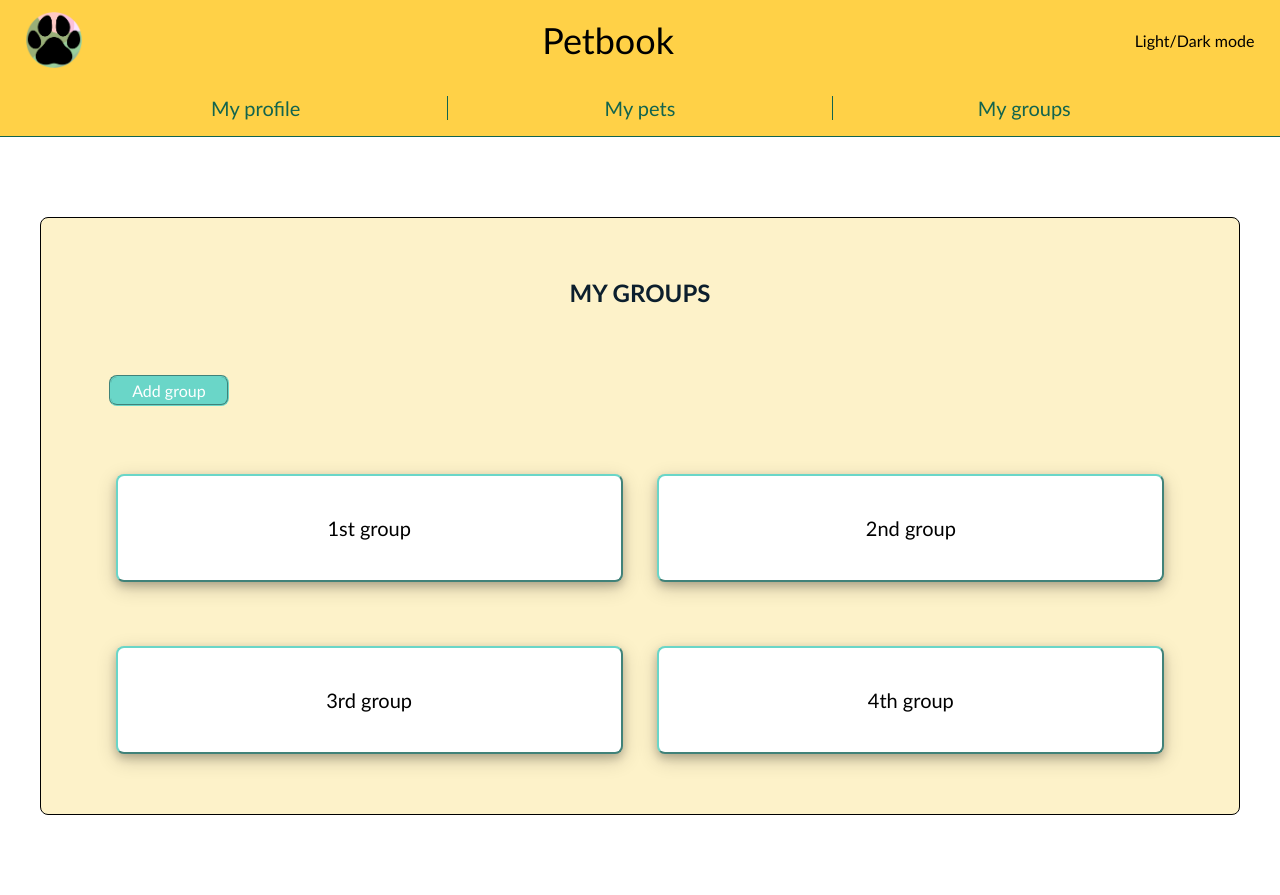
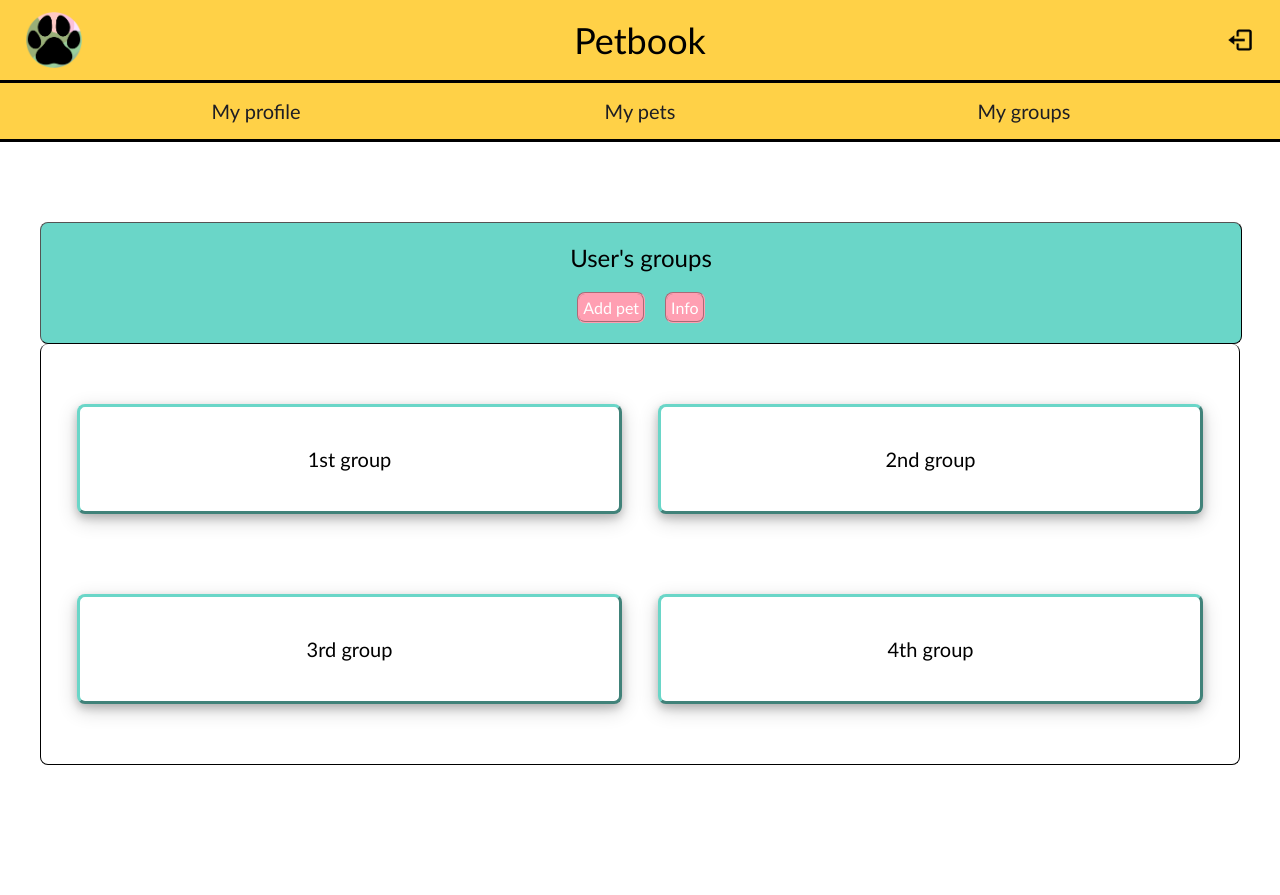
Before and after one commit to radu781/Pet-Smart-Manager, a PHP site: page /mygroups.html in a window 1280 px wide. After the commit the page ends 765 px from the top, so only its background shows below. Run offline with PHP 8.4, Linux system fonts and the light colour scheme.

Commit message:
Update frontend

```diff
--- a/mygroups.html
+++ b/mygroups.html
@@ -8,7 +8,8 @@
     <link href="styles/global.css" rel="stylesheet">
     <link href="styles/sofron.css" rel="stylesheet">
     <link rel="icon" href="../resources/icon.png" type="image/x-icon">
-    <title>Petbook</title>
+    <script src="scripts/sofron-info_display.js" defer></script>
+    <title>Petbook | My groups</title>
 </head>
 
 <body>
@@ -17,7 +18,10 @@
             <img src="resources/icon.png" alt="Logo">
         </div>
         <div class="site_name"><a class="site_name" href="homepage.html"><strong>Petbook</strong></a></div>
-        <div class="display_mode">Light/Dark mode</div>
+        <ul class="header_options">
+            <div class="display_mode">Light/Dark mode</div>
+            <div class="log_out"><img class="log_out" src="resources/logout.png"></div>
+        </ul>
     </header>
     <nav>
         <ul class="menu">
@@ -45,11 +49,18 @@
     </nav>
 
     <div class="main-content">
-        <h2 class="default-title">My groups</h2>
         <div class="panel">
-            <a class="link new_group" href="new_group.html">
-                <p class="command">Add group</p>
-            </a>
+            <h3 class="subtitle">User's groups</h3>
+            <div class="commands">
+                <a class="link new_pet" href="new_pet.html">
+                    <p class="command">Add pet</p>
+                </a>
+                <p class="command info" id="info">Info</p>
+                <div class="informations">
+                    <p class="info">Here are your groups.</p>
+                    <p class="info">You can add new groups, edit the existing ones and delete them.</p>
+                </div>
+            </div>
         </div>
         <div class="groups">
             <div class="group">
--- /dev/null
+++ b/scripts/sofron-info_display.js
@@ -0,0 +1,8 @@
+const infoButton = document.getElementById("info");
+var infoPanel = document.querySelectorAll(".informations");
+
+infoButton.addEventListener('click', () => {
+    for(let index = 0; index < infoPanel.length; index++)
+        infoPanel[index].classList.toggle('display');
+    infoButton.classList.toggle('accessed');
+})
--- a/styles/global.css
+++ b/styles/global.css
@@ -11,6 +11,7 @@ body {
 
 :root {
     --darkblue: #0C1F2D;
+    --lightbrown: #EDD382;
     --darkgreen: #12644E;
     --lightgreen: #6AD6C8;
     --yellow: #FDF2C9;
@@ -34,40 +35,58 @@ header {
 
 
 /* header elements */
-
 div.site_logo {
+    flex-basis: 10%;
     height: 3.5rem;
     width: 3.5rem;
 }
-
 img {
     max-width: 100%;
     max-height: 100%;
 }
 
 div.site_name {
+    flex-basis: 80%;
     font-size: 2.25rem;
+    text-align: center;
 }
-div.site_name:hover{
-    transform: scale(1.05);
-    transition: 200ms;
-}
-
 a.site_name {
     text-decoration: none;
     color: black;
 }
 
+ul.header_options{
+    flex-basis:10%;
+    display: flex;
+    flex-direction: row;
+    flex-wrap: nowrap;
+    justify-content: center;
+    align-items: center;
+}
 div.display_mode {
+    display: none;
     font-size: 1 rem;
     color: black;
+    flex-basis: 0%;
+}
+div.log_out{
+    flex-basis:100%;
+    display: flex;
+    flex-direction: row;
+    align-items: center;
+    justify-content: right;
+}
+img.log_out{
+    width: 1.75rem;
+    height: 1.75rem;
+    cursor: pointer;
 }
 
 
 /* navigation zone */
-
 nav {
-    border-bottom: 0.1rem solid var(--darkgreen);
+    border-top: 0.2rem solid black;
+    border-bottom: 0.2rem solid black;
     background-color: var(--orange);
     height: 3.5rem;
     display: flex;
@@ -75,18 +94,12 @@ nav {
     flex-wrap: nowrap;
     justify-content: center;
 }
-nav:hover {
-    outline: 0.2rem solid var(--darkgreen);
-    transition: 100ms;
-}
-
 
 /* navigation elements */
-
 ul.menu{
     padding: 0rem;
     list-style: none;
-    width: 90%;
+    width: 100%;
     display: flex;
     flex-direction: row;
     flex-wrap: nowrap;
@@ -94,37 +107,21 @@ ul.menu{
     align-items: center;
 }
 li.normal{
+    flex-basis: 20%;
+    border-radius: 0.5rem;
     font-size: 1.25rem;
     text-align: center;
-    flex-grow: 1;
-    flex-basis: 0;
-}
-li.option_my_profile:hover {
-    color: black;
-    transition: 350ms;
-}
-li.option_my_pets{
-    border-left: 0.1rem solid var(--darkgreen);
-    border-right: 0.1rem solid var(--darkgreen);
-}
-li.option_my_pets:hover{
-    color: black;
-    transition: 350ms;
-}
-li.option_my_groups:hover {
-    color: black;
-    transition: 350ms;
 }
 li.phone{
     display: none;
 }
-
 a.link_for_menu{
     text-decoration: none;
-    color: var(--darkgreen);
+    color: var(--black);
 }
 a.link_for_menu:hover{
-    color: black;
+    color: var(--yellow);
+    transition: all 350ms ease-out;
 }
 
 
@@ -165,6 +162,19 @@ a.link_for_menu:hover{
     }
 }
 
+/* responsive header */
+@media (max-width: 600px) {
+    /* schimb logo-ul la dimensiune */
+    div.site_logo{
+        flex-basis: 25%;
+    }
+    div.site_name{
+        flex-basis: 50%;
+    }
+    ul.header_options{
+        flex-basis: 25%;
+    }
+}
 @media (max-width: 500px) {
     ul.menu{
         width: 100%;
--- a/styles/sofron.css
+++ b/styles/sofron.css
@@ -1,21 +1,30 @@
 :root {
+    --black: #1E1E24;
+    --pink: #FF9FB2;
+    --pinkhover: #FFC2CE;
+    --blue: #0B3954;
+    --purple: #8963BA;
+
     --darkblue: #0C1F2D;
     --darkgreen: #12644E;
     --lightgreen: #6AD6C8;
     --lightgreenhover: #78f0e0;
     --yellow: #FDF2C9;
     --orange: #FFD147;
+    --orangehover: #FFDB70;
 }
 
 /* content - general */
 body{
-    background-color: white;
+    background-color: var(--white);
 }
 div.main-content{
-    margin-left: 5vh;
-    margin-right: 5vh;
-    background-color: var(--yellow);
-    border: 0.1rem solid black;
+    margin: 0vh;
+    border: 0vh;
+    padding: 5vh;
+    margin-top: 5vh;
+    margin-bottom: 5vh;
+    background-color: var(--white);
 }
 h2.default-title{
     margin: 5vh;
@@ -25,54 +34,125 @@ h2.default-title{
 }
 
 
-/* content - my profile */
-p.user-details{
-    padding: 0rem;
-    padding-top: 2rem;
-    color: var(--darkblue);
+
+/* content - my profile, my pets & my groups*/
+div.panel{
+    position: relative;
+    padding-top: 2.5vh;
+    padding-bottom: 2.5vh;
+    width: 100%;
+    border: 0.1rem outset black;
+    border-radius: 0.5rem;
+    background-color: var(--lightgreen);
+    display:flex;
+    flex-direction: column;
+    flex-wrap: wrap;
+    justify-content: center;
+    align-items: center;
+    row-gap: 2.5vh;
+}
+h3.subtitle{
+    margin: 0vh;
+    padding-left: 2.5vh;
+    padding-right: 2.5vh;
+    font-size: 150%;
+    text-align: center;
+}
+div.commands{
+    padding-left: 2.5vh;
+    padding-right: 2.5vh;
+    display: flex;
+    flex-direction: row;
+    flex-wrap: nowrap;
+    justify-content: center;
+    align-items: center;
+    column-gap: 2.5vh;
+}
+p.command{
+    padding: 0.25rem;
+    border: 0.15rem groove var(--pink);
+    border-radius: 0.5rem;
+    background-color: var(--pink);
+    color: white;
+    text-align: center;
+    cursor: pointer;
+}
+p.command:hover{
+    background-color: var(--pinkhover);
+    transition: 350ms ease-out;
+}
+p.command.info.accessed{
+    background-color: var(--pinkhover);
+}
+p.command.info.accessed:hover{
+    background-color: var(--pink);
+    transition: 350ms ease-out;
+}
+div.informations{
+    position: absolute;
+    top: 10px;
+    right: 2.5vh;
+    bottom: 10px;
+    opacity: 0;
+    padding: 2.5vh;
+    border: 0.1rem outset black;
+    border-radius: 0.5rem;
+    background-color: var(--pink);
+    color: white;
+    transition: all 350ms ease-out;
+
+    display: flex;
+    flex-direction: column;
+    flex-wrap: nowrap;
+    row-gap: 2.5vh;
+}
+div.informations.display{
+    opacity: 1;
 }
 
 
-/* content - my pets & my groups*/
-div.panel{
-    width: 100%;
-    display:flex;
-    justify-content:left;
-    align-items: center;
-}
-p.command{
-    padding: 0.25rem;
-    border: 0.15rem groove var(--lightgreen);
+/* content - my profile */
+div.user_profile{
+    border: 0.1rem solid black;
+    border-top: 0rem;
     border-radius: 0.5rem;
-    background-color: var(--lightgreen);
-    text-align: center;
-}
-p.command:hover{
-    background-color: var(--lightgreenhover);
-    transition: 100ms;
-}
-
-
-/* content - my pets */
-a.link.new_pet{
-    margin: 2.5%;
-    width: 12vh;
-    color: white;
-}
-div.pets{
-    padding-top: 5vh;
+    padding-top: 2.5vh;
     padding-bottom: 2.5vh;
+    background-color: white;
     display:flex;
     flex-direction: row;
     flex-wrap: wrap;
     justify-content: space-evenly;
     align-items: center;
-    row-gap: 4vh;
+    row-gap: 2.5vh;
+}
+p.user-details{
+    flex-basis: 100%;
+    margin-left: 2.5vh;
+    padding: 0rem;
+    color: black;
+}
+
+
+/* content - my pets */
+div.pets{
+    border: 0.1rem solid black;
+    border-top: 0rem;
+    border-radius: 0.5rem;
+    padding-top: 7.5vh;
+    padding-bottom: 7.5vh;
+    background-color: white;
+    display:flex;
+    flex-direction: row;
+    flex-wrap: wrap;
+    justify-content: space-evenly;
+    align-items: center;
+    row-gap: 6vh;
 }
 div.pet{
     flex-basis: 25%; /* only 3 items per row */
 
-    border: 0.15rem outset var(--lightgreen);
+    border: 0.2rem outset var(--lightgreen);
     border-radius: 0.5rem;
     background-color: white;
     box-shadow: 0 4px 8px 0 rgba(0, 0, 0, 0.2), 0 6px 20px 0 rgba(0, 0, 0, 0.19);
@@ -156,26 +236,25 @@ img.new_page{
 
 
 /* content - my groups */
-a.link.new_group{
-    margin: 2.5%;
-    width: 15vh;
-    color: white;
-}
 div.groups{
-    padding-top: 5vh;
-    padding-bottom: 2.5vh;
+    border: 0.1rem solid black;
+    border-top: 0rem;
+    border-radius: 0.5rem;
+    padding-top: 7.5vh;
+    padding-bottom: 7.5vh;
+    background-color: white;
 
     display:flex;
     flex-direction: row;
     flex-wrap: wrap;
     justify-content: space-evenly;
     align-items: center;
-    row-gap: 4rem;
+    row-gap: 10vh;
 }
 div.group{
     flex-basis: 45%;
 
-    border: 0.15rem outset var(--lightgreen);
+    border: 0.2rem outset var(--lightgreen);
     border-radius: 0.5rem;
     background-color: white;
     box-shadow: 0 4px 8px 0 rgba(0, 0, 0, 0.2), 0 6px 20px 0 rgba(0, 0, 0, 0.19);
@@ -183,7 +262,7 @@ div.group{
 }
 div.group:hover{
     transform: scale(1.05);
-    transition: 250ms;
+    transition: all 700ms;
 }
 h3.group_name{
     margin: 5vh;
@@ -196,30 +275,30 @@ h3.group_name{
 /* responsive design */
 @media (max-width:950px){
     div.main-content{
-        margin-left: 2.5vh;
-        margin-right: 2.5vh;
+        margin-top: 2.5vh;
+        margin-bottom: 2.5vh;
     }
     div.pet{
+        flex-basis: 37.5%;
+    }
+    div.group{
         flex-basis: 37.5%;
     }
 }
 @media (max-width:525px){
     div.main-content{
-        margin-left: 1.25vh;
-        margin-right: 1.25vh;
+        padding-top: 2.5vh;
+        padding-bottom: 2.5vh;
     }
     div.pet{
-        flex-basis: 95%;
-    }
-    h2.default-title{
-        margin: 2.5vh;
+        flex-basis: 80%;
     }
     div.group{
-        flex-basis: 95%;
+        flex-basis: 80%;
     }
 }
-@media (max-width: 200px) {
-    h2.default-title{
-        margin: 0vh;
+/* @media (max-width: 325px) {
+    div.main-content{
+
     }
-}
+} */
```
Also changed, not shown: homepage.html (+9 -2 lines), mypets.html (+17 -6 lines), resources/info.png (added), resources/logout.png (added).
